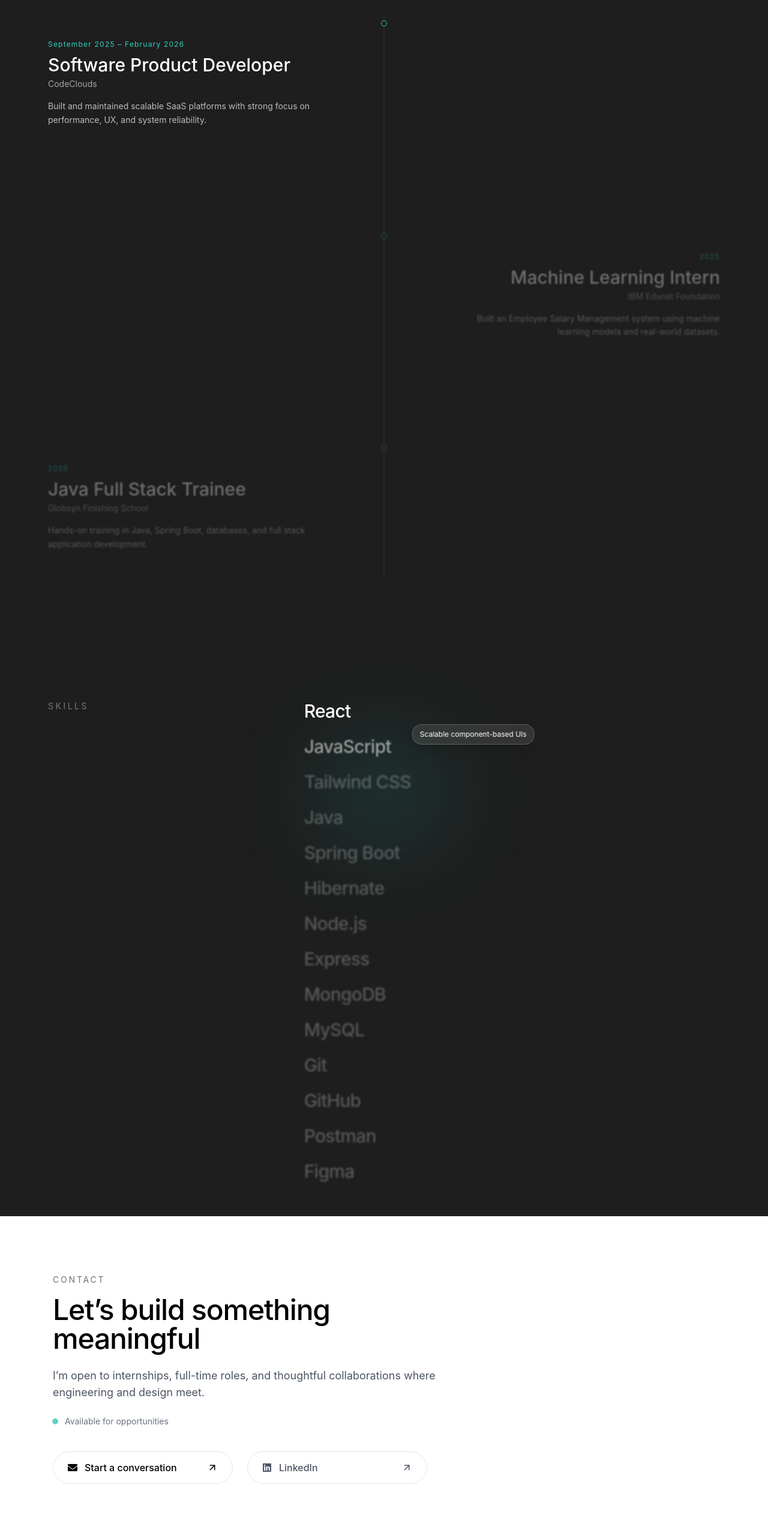
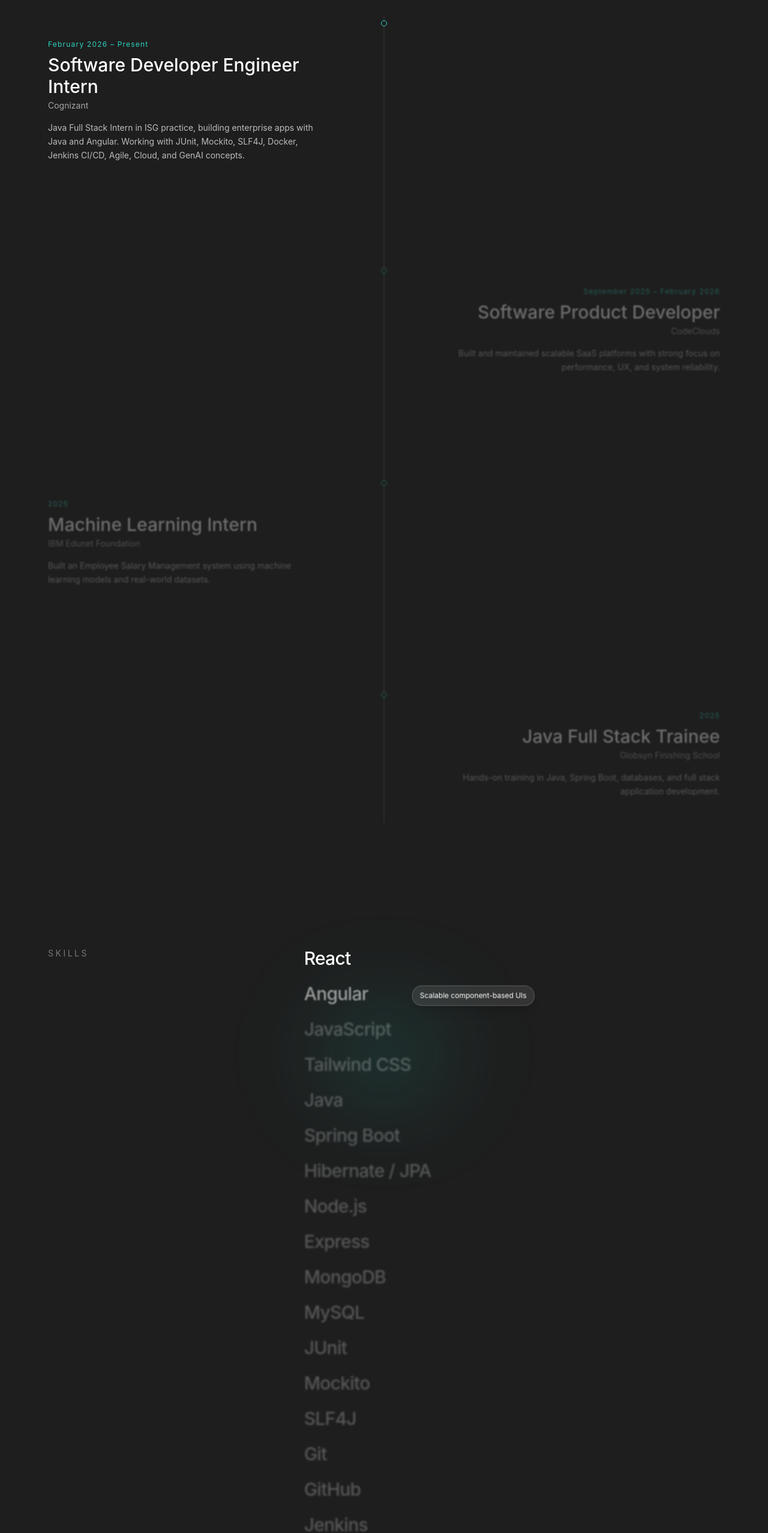
Before and after one commit to farhanadil1/portfolio, a React (Vite) app: page / in a window 1280 px wide. Shown: the part 3425-5980 px from the top of the page at 60% size. Built offline with nearby package versions, Linux system fonts and the light colour scheme.

Commit message:
Details updated

```diff
--- a/src/components/ContactSection.jsx
+++ b/src/components/ContactSection.jsx
@@ -108,7 +108,7 @@ export default function ContactSection() {
         {/* CTAs */}
         <div
           ref={ctaRef}
-          className="contact-reveal mt-10 flex flex-col md:flex-row gap-6"
+          className="contact-reveal hover:text-teal-500 mt-10 flex flex-col md:flex-row gap-6"
         >
           {/* Email */}
           <button
@@ -148,7 +148,7 @@ export default function ContactSection() {
               rounded-full
               text-base font-medium
               text-gray-600 dark:text-gray-400
-              border border-black/10 dark:border-white/10 dark:hover:border-white/50
+              border border-black/10 hover:border-black/50 dark:border-white/10 dark:hover:border-white/50
               transition-colors duration-300
               hover:text-black dark:hover:text-white
             "
--- a/src/components/ExperienceSection.jsx
+++ b/src/components/ExperienceSection.jsx
@@ -5,6 +5,13 @@ import { ScrollTrigger } from "gsap/ScrollTrigger";
 gsap.registerPlugin(ScrollTrigger);
 
 const experiences = [
+  {
+    title: "Software Developer Engineer Intern",
+    org: "Cognizant",
+    period: "February 2026 – Present",
+    desc:
+      "Java Full Stack Intern in ISG practice, building enterprise apps with Java and Angular. Working with JUnit, Mockito, SLF4J, Docker, Jenkins CI/CD, Agile, Cloud, and GenAI concepts."
+  },
   {
     title: "Software Product Developer",
     org: "CodeClouds",
--- a/src/components/SkillsSection.jsx
+++ b/src/components/SkillsSection.jsx
@@ -5,19 +5,38 @@ import { ScrollTrigger } from "gsap/ScrollTrigger";
 gsap.registerPlugin(ScrollTrigger);
 
 const skills = [
+  // Frontend
   { name: "React", note: "Scalable component-based UIs" },
+  { name: "Angular", note: "Enterprise SPA development" },
   { name: "JavaScript", note: "Modern ES & async logic" },
   { name: "Tailwind CSS", note: "Utility-first design systems" },
-  { name: "Java", note: "Strong OOP foundations" },
+
+  // Backend
+  { name: "Java", note: "Enterprise-grade OOP development" },
   { name: "Spring Boot", note: "Production-ready REST APIs" },
-  { name: "Hibernate", note: "Efficient ORM mappings" },
+  { name: "Hibernate / JPA", note: "ORM & database integration" },
   { name: "Node.js", note: "Event-driven backend services" },
   { name: "Express", note: "Minimal API architecture" },
+
+  // Databases
   { name: "MongoDB", note: "Flexible document modeling" },
   { name: "MySQL", note: "Structured relational queries" },
+
+  // Testing & Logging
+  { name: "JUnit", note: "Unit testing & TDD practices" },
+  { name: "Mockito", note: "Mocking & test isolation" },
+  { name: "SLF4J", note: "Structured application logging" },
+
+  // DevOps & Tools
   { name: "Git", note: "Version control workflows" },
   { name: "GitHub", note: "Collaborative code reviews" },
+  { name: "Jenkins", note: "CI/CD pipeline automation" },
+  { name: "Docker", note: "Containerized deployments" },
   { name: "Postman", note: "API testing & validation" },
+
+  // Emerging
+  { name: "Cloud", note: "Deployment & infrastructure basics" },
+  { name: "GenAI", note: "AI-assisted enterprise solutions" },
   { name: "Figma", note: "Interface prototyping" },
 ];
 
```
